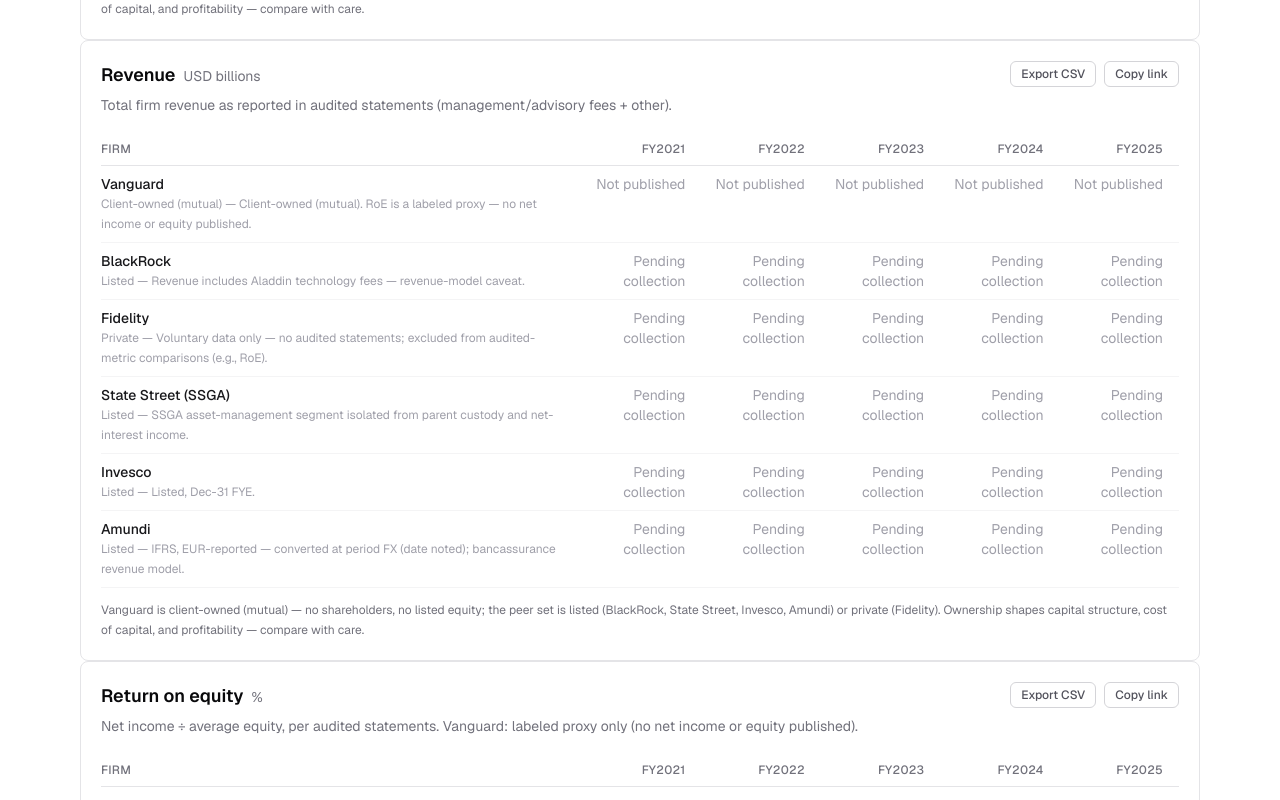
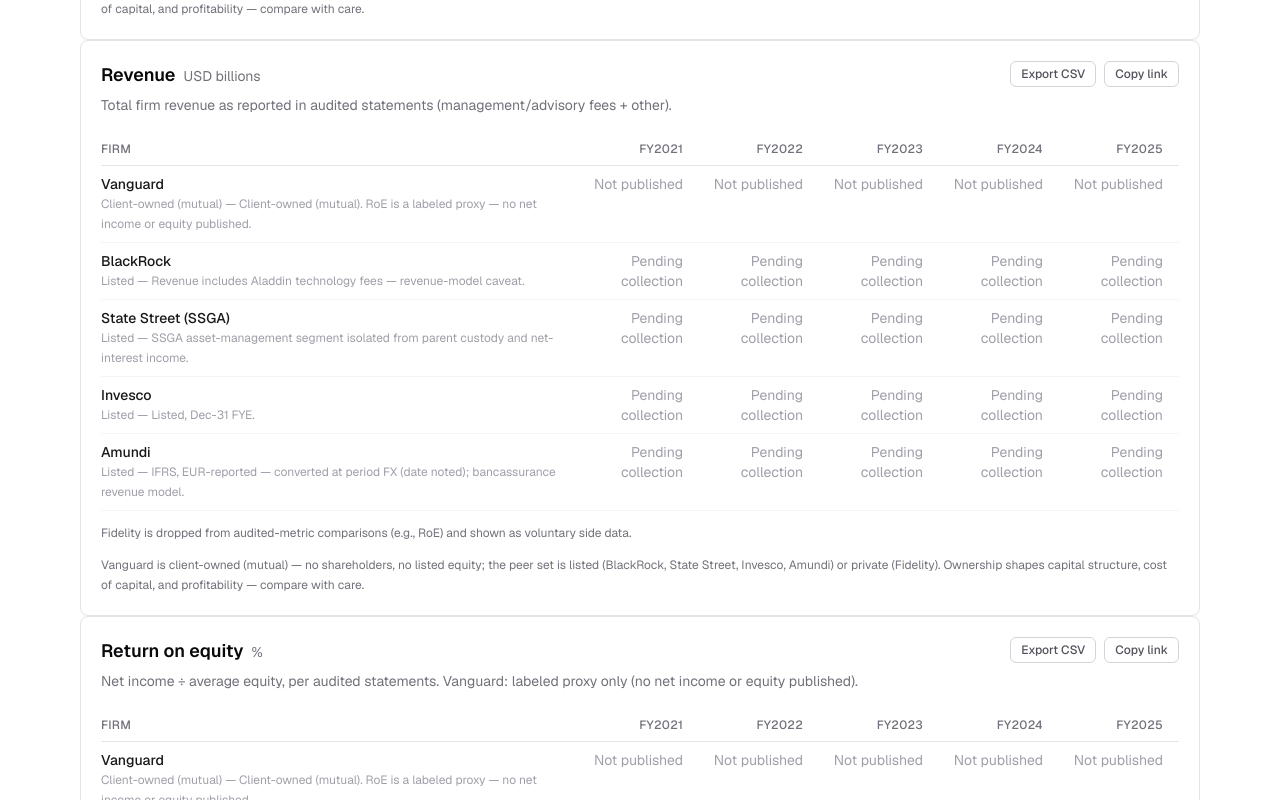
Before and after one commit to Debarpan7/Vanguard, a Next.js app: page /benchmarking in a window 1280 px wide. Shown: the part 2919-3719 px from the top of the page. Built offline with nearby package versions, Linux system fonts and the light colour scheme.

Commit message:
fix: ticket 14 — Fidelity excluded from audited-metric comparisons (voluntary side data); CSV keyed by year

```diff
--- a/src/components/benchmark-table.tsx
+++ b/src/components/benchmark-table.tsx
@@ -3,6 +3,7 @@
 import {
   allFirms,
   firmMeta,
+  isAuditedMetric,
   metricMeta,
   seriesFor,
   trendYears,
@@ -10,7 +11,11 @@
   type SeriesPoint,
 } from "@/data/fact-base";
 import { formatValue } from "@/lib/format";
-import { ownershipCaveat, ownershipLabel } from "@/lib/peer-set";
+import {
+  ownershipCaveat,
+  ownershipLabel,
+  voluntarySideDataNote,
+} from "@/lib/peer-set";
 import { CsvExportButton } from "@/components/csv-export-button";
 import { CopyLinkButton } from "@/components/copy-link-button";
 
@@ -23,10 +28,10 @@
 /** Cell text distinguishes the two gap kinds: peers are pending collection
  * (ticket 17 pipeline), Vanguard gaps are not published. Never invented. */
 function cellText(metric: MetricId, point: SeriesPoint): string {
-  if (point.value !== null) return formatValue(metric, point.value);
-  return point.verification === "pending-collection"
-    ? "Pending collection"
-    : "Not published";
+  if (point.value === null && point.verification === "pending-collection") {
+    return "Pending collection";
+  }
+  return formatValue(metric, point.value);
 }
 
 /**
@@ -38,17 +43,26 @@
 export function BenchmarkTable({ metric, firmFilter }: BenchmarkTableProps) {
   const meta = metricMeta[metric];
   const query = firmFilter.trim().toLowerCase();
-  const firms = allFirms.filter((firm) =>
-    firmMeta[firm].name.toLowerCase().includes(query),
+  const firms = allFirms.filter(
+    (firm) =>
+      // Fidelity publishes voluntary statistics only — excluded from
+      // audited-metric comparisons (ticket 04), shown as side data instead.
+      (firm !== "fidelity" || !isAuditedMetric(metric)) &&
+      firmMeta[firm].name.toLowerCase().includes(query),
   );
 
   const csvHeaders = ["Firm", "Ownership", ...trendYears.map((y) => `FY${y}`)];
   const csvRows = firms.map((firm) => {
     const series = seriesFor(metric, firm);
+    // Key by year rather than index — points stay aligned however the fact
+    // base is reordered (review note: index coupling).
+    const cellByYear = new Map(
+      series.points.map((point) => [point.year, cellText(metric, point)]),
+    );
     return [
       firmMeta[firm].name,
       ownershipLabel[firmMeta[firm].ownership],
-      ...trendYears.map((year, i) => cellText(metric, series.points[i])),
+      ...trendYears.map((year) => cellByYear.get(year) ?? ""),
     ];
   });
 
@@ -141,6 +155,15 @@
         </table>
       </div>
 
+      {isAuditedMetric(metric) && (
+        <p
+          data-testid={`voluntary-note-${metric}`}
+          className="mt-3 text-xs leading-5 text-zinc-500 dark:text-zinc-400"
+        >
+          {voluntarySideDataNote}.
+        </p>
+      )}
+
       <p className="mt-3 text-xs leading-5 text-zinc-500 dark:text-zinc-400">
         {ownershipCaveat}
       </p>
--- a/src/data/fact-base.ts
+++ b/src/data/fact-base.ts
@@ -59,6 +59,17 @@
   "revenue",
   "roe",
 ];
+
+/** Metrics whose values come from audited statements (ticket 04). Peer firms
+ * without audited statements (Fidelity) are excluded from these comparisons
+ * and shown as voluntary side data instead. */
+export const auditedMetrics: readonly MetricId[] = ["revenue", "roe"];
+
+/** True for audited-statement metrics — Fidelity is excluded from these
+ * comparisons per the ticket-04 peer-set rule. */
+export function isAuditedMetric(metric: MetricId): boolean {
+  return auditedMetrics.includes(metric);
+}
 
 /** The 5-year window — latest fiscal year as the primary view. */
 export const trendYears: readonly number[] = [2021, 2022, 2023, 2024, 2025];
--- a/src/lib/peer-set.ts
+++ b/src/lib/peer-set.ts
@@ -22,9 +22,14 @@
   "(converted at period FX, with the FX date noted); Fidelity publishes voluntary statistics only and is excluded from " +
   "audited-metric comparisons (e.g., RoE), shown as voluntary side data instead.";
 
+/** Fidelity's per-metric availability (ticket 04) — rendered under audited
+ * comparison tables so a reader never infers a false comparability. */
+export const voluntarySideDataNote: string =
+  "Fidelity is dropped from audited-metric comparisons (e.g., RoE) and shown as voluntary side data";
+
 /** Per-metric availability notes, so a reader never infers a false comparability. */
 export const peerSetAvailabilityNote: string =
-  "Per-metric availability: Fidelity is dropped from audited-metric comparisons (e.g., RoE) and shown as voluntary side data; " +
+  `Per-metric availability: ${voluntarySideDataNote}; ` +
   "State Street is always isolated to its SSGA asset-management segment.";
 
 /** The ownership caveat — displayed wherever Vanguard is compared (spec story 12). */
```
Also changed, not shown: .scratch/vanguard-intelligence/issues/14-task-benchmarking-views.md, .scratch/vanguard-intelligence/issues/19-task-search-filter-export.md, .scratch/vanguard-intelligence/map.md, 2 other files (tests, documents, lock files or other folders).
